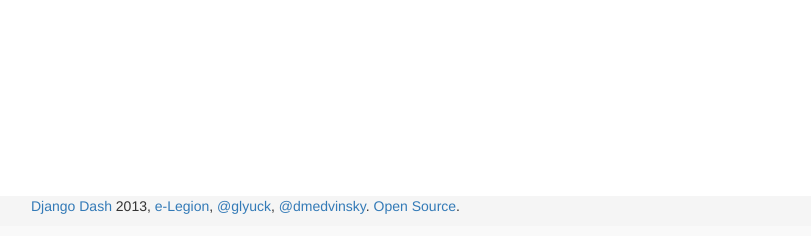
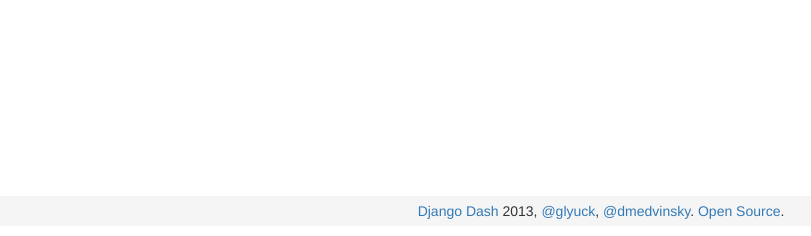
Before and after one commit to elegion/djangodash2013, a Django app: template templates/wtlib/home.html in a window 1280 px wide. Shown: the part 574-810 px from the top of the page, without its empty margins (39-850 px from the left). Before the commit the page ends 788 px from the top, so only its background shows below. Run offline with Django 3.2, Linux system fonts and the light colour scheme; the template is opened without the code that fills it, so the values that code supplies are empty; some libraries are stand-ins or nearby versions.

Commit message:
Updated footer style

```diff
--- a/assets/css/index.css
+++ b/assets/css/index.css
@@ -13,6 +13,8 @@ html, body {
 #footer {
   height: 30px;
   background-color: #f5f5f5;
+  line-height: 30px;
+  text-align: center;
 }
 
 #wrap > .container {
--- a/templates/_footer.html
+++ b/templates/_footer.html
@@ -1,8 +1,7 @@
 <footer id="footer">
   <div class="container">
     <p>
-      <a href="http://djangodash.com">Django Dash</a> 2013,
-      <a href="http://www.e-legion.com/">e-Legion</a>,
+      <a href="http://djangodash.com/teams/c4/e-legion/">Django Dash</a> 2013,
       <a href="https://twitter.com/glyuck">@glyuck</a>,
       <a href="https://twitter.com/dmedvinsky">@dmedvinsky</a>.
       <a href="https://github.com/elegion/djangodash2013">Open Source</a>.
```
